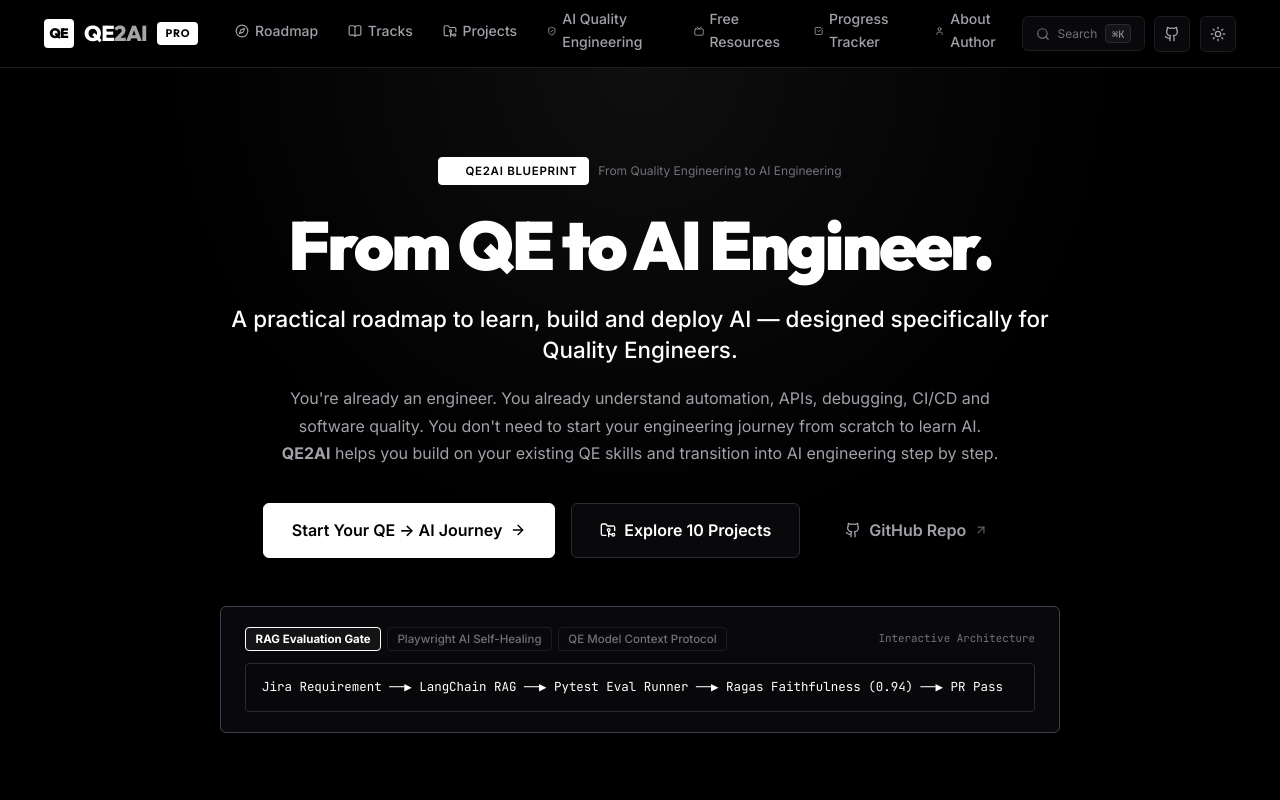
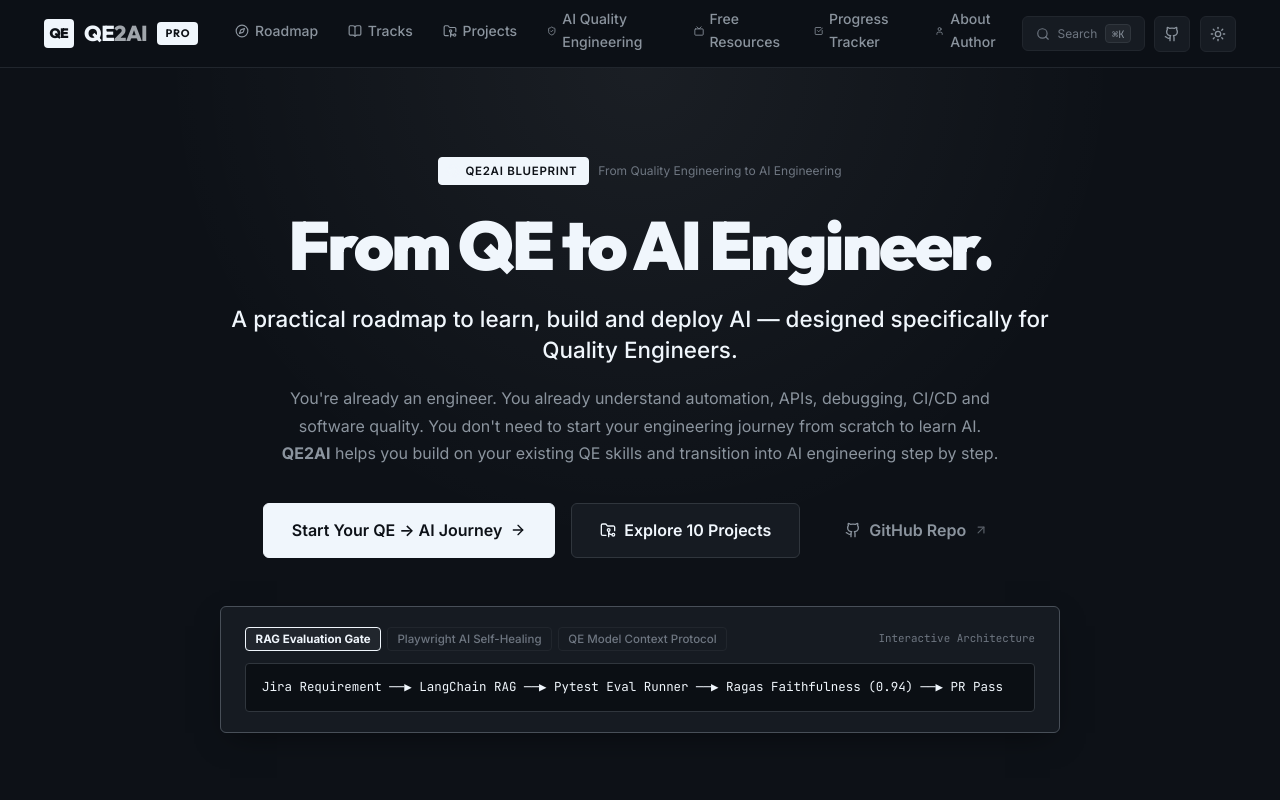
Before and after one commit to poornaai2026/QE2AI, a React (Vite) app: page / in a window 1280 px wide. Shown: the top 800 px of the page. Built offline with nearby package versions, Linux system fonts and the light colour scheme.

Commit message:
Refine color palette to high-end titanium and obsidian slate theme

```diff
--- a/src/styles/theme.css
+++ b/src/styles/theme.css
@@ -1,86 +1,86 @@
-/* Pure Modern Black & White / Monochrome Theme System */
+/* Professional Engineering Theme System (Linear & GitHub Obsidian Dark / Studio Clean Light) */
 
-/* Dark Theme (Default - Sleek Monochrome Studio) */
+/* Dark Theme (Default - Refined Titanium & Obsidian Slate) */
 [data-theme="dark"],
 :root:not([data-theme="light"]) {
-  --bg-primary: #000000;
-  --bg-secondary: #09090b;
-  --bg-tertiary: #141417;
-  --bg-card: rgba(14, 14, 18, 0.75);
-  --bg-card-hover: rgba(22, 22, 28, 0.9);
-  --bg-glass: rgba(0, 0, 0, 0.82);
-  --bg-code: #08080a;
+  --bg-primary: #0d1117;
+  --bg-secondary: #161b22;
+  --bg-tertiary: #21262d;
+  --bg-card: rgba(22, 27, 34, 0.85);
+  --bg-card-hover: rgba(30, 36, 46, 0.95);
+  --bg-glass: rgba(13, 17, 23, 0.85);
+  --bg-code: #0b0f14;
 
-  --border-subtle: #1c1c22;
-  --border-default: #2a2a32;
-  --border-strong: #40404c;
-  --border-glow: rgba(255, 255, 255, 0.25);
+  --border-subtle: #21262d;
+  --border-default: #30363d;
+  --border-strong: #484f58;
+  --border-glow: rgba(240, 246, 252, 0.15);
 
-  --text-primary: #ffffff;
-  --text-secondary: #a1a1aa;
-  --text-muted: #71717a;
-  --text-inverse: #000000;
+  --text-primary: #f0f6fc;
+  --text-secondary: #8b949e;
+  --text-muted: #6e7681;
+  --text-inverse: #0d1117;
 
-  /* Crisp Monochrome Accents */
-  --accent-primary: #ffffff;
-  --accent-primary-hover: #e4e4e7;
-  --accent-primary-text: #000000;
+  /* Refined Titanium Accents */
+  --accent-primary: #f0f6fc;
+  --accent-primary-hover: #ffffff;
+  --accent-primary-text: #0d1117;
 
-  --accent-secondary: #27272a;
-  --accent-secondary-hover: #3f3f46;
+  --accent-secondary: #21262d;
+  --accent-secondary-hover: #30363d;
 
-  --accent-subtle: rgba(255, 255, 255, 0.07);
-  --accent-subtle-hover: rgba(255, 255, 255, 0.12);
-  --accent-border: rgba(255, 255, 255, 0.18);
+  --accent-subtle: rgba(240, 246, 252, 0.06);
+  --accent-subtle-hover: rgba(240, 246, 252, 0.10);
+  --accent-border: rgba(240, 246, 252, 0.15);
 
-  /* Subtle Monochrome Grids & Gradients */
-  --grad-hero: linear-gradient(180deg, #ffffff 0%, #a1a1aa 100%);
-  --grad-card: linear-gradient(180deg, rgba(255, 255, 255, 0.05) 0%, rgba(255, 255, 255, 0.01) 100%);
-  --grad-accent: linear-gradient(180deg, #ffffff 0%, #e4e4e7 100%);
-  --grad-border: linear-gradient(180deg, rgba(255, 255, 255, 0.25) 0%, rgba(255, 255, 255, 0.03) 100%);
+  /* Subtle Smooth Gradients */
+  --grad-hero: linear-gradient(180deg, #f0f6fc 0%, #8b949e 100%);
+  --grad-card: linear-gradient(180deg, rgba(255, 255, 255, 0.03) 0%, rgba(255, 255, 255, 0.005) 100%);
+  --grad-accent: linear-gradient(180deg, #f0f6fc 0%, #d0d7de 100%);
+  --grad-border: linear-gradient(180deg, rgba(240, 246, 252, 0.20) 0%, rgba(240, 246, 252, 0.02) 100%);
 
-  --grid-color: rgba(255, 255, 255, 0.03);
-  --spotlight-glow: radial-gradient(600px circle at 50% 0%, rgba(255, 255, 255, 0.06), transparent 80%);
+  --grid-color: rgba(240, 246, 252, 0.035);
+  --spotlight-glow: radial-gradient(600px circle at 50% 0%, rgba(240, 246, 252, 0.06), transparent 80%);
 }
 
-/* Light Theme (Minimalist Clean Monochrome) */
+/* Light Theme (Minimalist Clean Studio Slate) */
 [data-theme="light"] {
-  --bg-primary: #ffffff;
-  --bg-secondary: #fafafa;
-  --bg-tertiary: #f4f4f5;
-  --bg-card: rgba(255, 255, 255, 0.95);
-  --bg-card-hover: #f4f4f5;
-  --bg-glass: rgba(255, 255, 255, 0.88);
-  --bg-code: #f4f4f5;
+  --bg-primary: #f6f8fa;
+  --bg-secondary: #ffffff;
+  --bg-tertiary: #eaeef2;
+  --bg-card: rgba(255, 255, 255, 0.98);
+  --bg-card-hover: #f3f4f6;
+  --bg-glass: rgba(246, 248, 250, 0.88);
+  --bg-code: #edf2f7;
 
-  --border-subtle: #e4e4e7;
-  --border-default: #d4d4d8;
-  --border-strong: #a1a1aa;
-  --border-glow: rgba(0, 0, 0, 0.12);
+  --border-subtle: #d0d7de;
+  --border-default: #afb8c1;
+  --border-strong: #6e7781;
+  --border-glow: rgba(31, 35, 40, 0.08);
 
-  --text-primary: #09090b;
-  --text-secondary: #52525b;
-  --text-muted: #71717a;
+  --text-primary: #1f2328;
+  --text-secondary: #57606a;
+  --text-muted: #6e7781;
   --text-inverse: #ffffff;
 
-  /* Crisp Monochrome Accents */
-  --accent-primary: #09090b;
-  --accent-primary-hover: #27272a;
+  /* Clean Studio Accents */
+  --accent-primary: #1f2328;
+  --accent-primary-hover: #24292f;
   --accent-primary-text: #ffffff;
 
-  --accent-secondary: #e4e4e7;
-  --accent-secondary-hover: #d4d4d8;
+  --accent-secondary: #eaeef2;
+  --accent-secondary-hover: #d0d7de;
 
-  --accent-subtle: rgba(0, 0, 0, 0.04);
-  --accent-subtle-hover: rgba(0, 0, 0, 0.08);
-  --accent-border: rgba(0, 0, 0, 0.16);
+  --accent-subtle: rgba(31, 35, 40, 0.04);
+  --accent-subtle-hover: rgba(31, 35, 40, 0.08);
+  --accent-border: rgba(31, 35, 40, 0.12);
 
-  /* Monochrome Gradients */
-  --grad-hero: linear-gradient(180deg, #09090b 0%, #3f3f46 100%);
-  --grad-card: linear-gradient(180deg, #ffffff 0%, #fcfcfc 100%);
-  --grad-accent: linear-gradient(180deg, #09090b 0%, #18181b 100%);
-  --grad-border: linear-gradient(180deg, rgba(0, 0, 0, 0.15) 0%, rgba(0, 0, 0, 0.03) 100%);
+  /* Gradients */
+  --grad-hero: linear-gradient(180deg, #1f2328 0%, #424a53 100%);
+  --grad-card: linear-gradient(180deg, #ffffff 0%, #f8f9fa 100%);
+  --grad-accent: linear-gradient(180deg, #1f2328 0%, #24292f 100%);
+  --grad-border: linear-gradient(180deg, rgba(31, 35, 40, 0.15) 0%, rgba(31, 35, 40, 0.03) 100%);
 
-  --grid-color: rgba(0, 0, 0, 0.035);
-  --spotlight-glow: radial-gradient(600px circle at 50% 0%, rgba(0, 0, 0, 0.04), transparent 80%);
+  --grid-color: rgba(31, 35, 40, 0.035);
+  --spotlight-glow: radial-gradient(600px circle at 50% 0%, rgba(31, 35, 40, 0.04), transparent 80%);
 }
```
